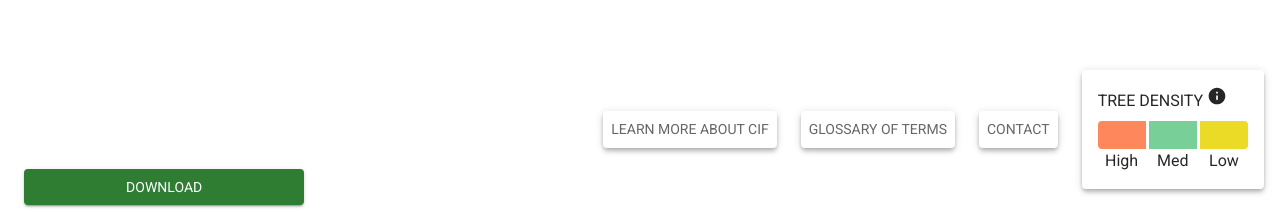
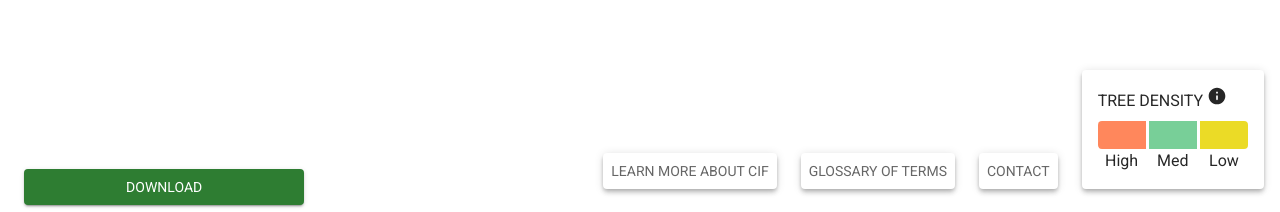
Before and after one commit to sparkgeo/cif-urban-forest-webapp, a React (Vite) app: page / in a window 1280 px wide. Shown: the part 571-783 px from the top of the page. Built offline with nearby package versions, Linux system fonts and the light colour scheme; no server answers.

Commit message:
fix: align placeholder links like mockup

```diff
--- a/src/components/ExternalLinks.tsx
+++ b/src/components/ExternalLinks.tsx
@@ -3,10 +3,6 @@ import { Button } from '@mui/material'
 
 import { theme } from '../globalStyles/theme'
 import { themeMui } from '../globalStyles/themeMui'
-
-const LinksWrapper = styled('div')`
-  margin: auto 0;
-`
 
 const ExternalLink = styled(Button)`
   background-color: ${theme.color.white};
@@ -23,10 +19,10 @@ const ExternalLink = styled(Button)`
 
 export function ExternalLinks() {
   return (
-    <LinksWrapper>
+    <>
       <ExternalLink href="#">Learn more about CIF</ExternalLink>
       <ExternalLink href="#">Glossary of Terms</ExternalLink>
       <ExternalLink href="#">Contact</ExternalLink>
-    </LinksWrapper>
+    </>
   )
 }
--- a/src/components/Layout.tsx
+++ b/src/components/Layout.tsx
@@ -22,6 +22,7 @@ const Main = styled('main')`
 const MapLowerRightFloater = styled('div')`
   display: flex;
   position: absolute;
+  align-items: flex-end;
   bottom: ${themeMui.spacing(5)};
   right: ${themeMui.spacing(2)};
 `
```
